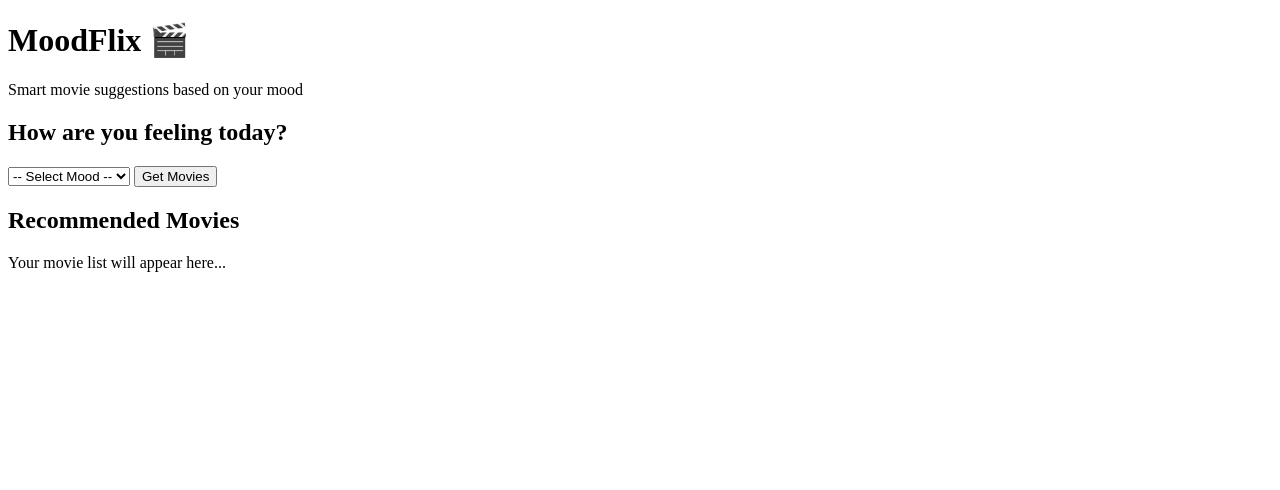
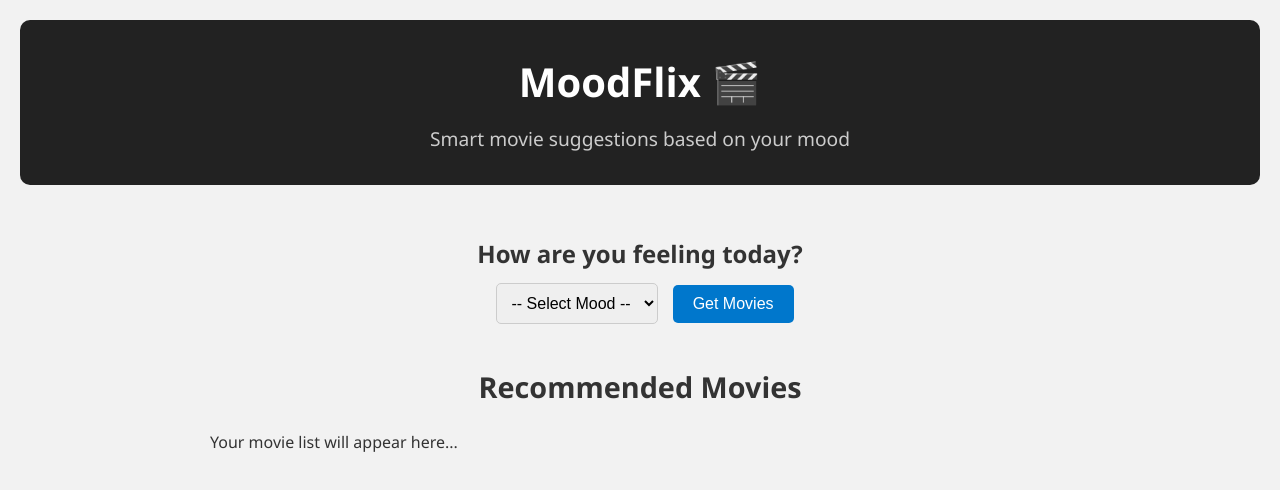
Before and after one commit to Dipxssi/MoodFlix, a website: page index.html in a window 1280 px wide. Drawn offline with Linux system fonts and the light colour scheme.

Commit message:
Update the style

```diff
--- a/style.css
+++ b/style.css
@@ -1,20 +1,112 @@
+/* Reset & Base Styles */
+* {
+  margin: 0;
+  padding: 0;
+  box-sizing: border-box;
+}
+
+body {
+  font-family: 'Segoe UI', Tahoma, Geneva, Verdana, sans-serif;
+  background-color: #f2f2f2;
+  color: #333;
+  line-height: 1.6;
+  padding: 20px;
+}
+
+/* Header Styling */
+header {
+  text-align: center;
+  padding: 30px 10px;
+  background-color: #222;
+  color: #fff;
+  border-radius: 10px;
+  margin-bottom: 30px;
+}
+
+header h1 {
+  font-size: 2.5rem;
+  margin-bottom: 10px;
+}
+
+header p {
+  font-size: 1.2rem;
+  color: #ccc;
+}
+
+/* Main Layout */
+main {
+  max-width: 900px;
+  margin: 0 auto;
+  padding: 20px;
+}
+
+/* Mood Selection Section */
+.quiz-section {
+  text-align: center;
+  margin-bottom: 30px;
+}
+
+.quiz-section select {
+  padding: 10px;
+  font-size: 1rem;
+  margin: 10px;
+  border-radius: 5px;
+  border: 1px solid #ccc;
+}
+
+.quiz-section button {
+  padding: 10px 20px;
+  font-size: 1rem;
+  background-color: #0077cc;
+  color: #fff;
+  border: none;
+  border-radius: 5px;
+  cursor: pointer;
+}
+
+.quiz-section button:hover {
+  background-color: #005fa3;
+}
+
+/* Recommendations Section */
+.recommendations h2 {
+  font-size: 1.8rem;
+  margin-bottom: 20px;
+  text-align: center;
+}
+
+#movie-list {
+  display: grid;
+  grid-template-columns: repeat(auto-fill, minmax(250px, 1fr));
+  gap: 20px;
+}
+
+/* Movie Card */
 .movie-card {
   background-color: #fff;
-  border-radius: 8px;
-  padding: 1rem;
-  margin: 1rem 0;
-  box-shadow: 0 2px 10px rgba(0,0,0,0.1);
+  border-radius: 10px;
+  padding: 15px;
+  box-shadow: 0 4px 12px rgba(0,0,0,0.1);
   display: flex;
-  gap: 1rem;
+  flex-direction: column;
+  align-items: center;
+  text-align: center;
 }
 
 .movie-card img {
-  width: 100px;
+  width: 100%;
   height: auto;
-  border-radius: 5px;
+  border-radius: 8px;
+  margin-bottom: 15px;
 }
 
 .movie-card h3 {
-  margin: 0;
   font-size: 1.2rem;
+  margin-bottom: 10px;
+  color: #222;
 }
+
+.movie-card p {
+  font-size: 0.95rem;
+  color: #555;
+}
```
